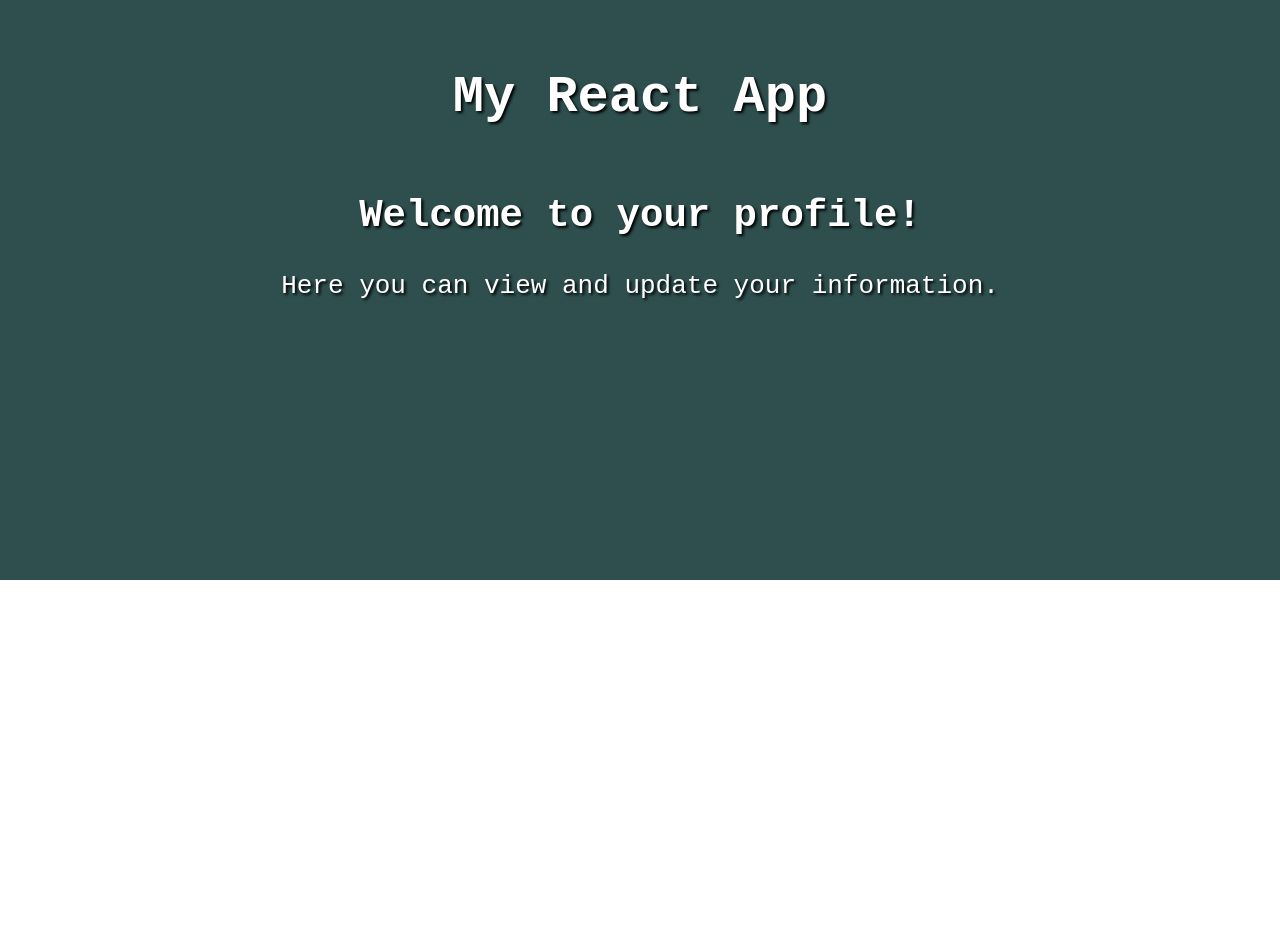
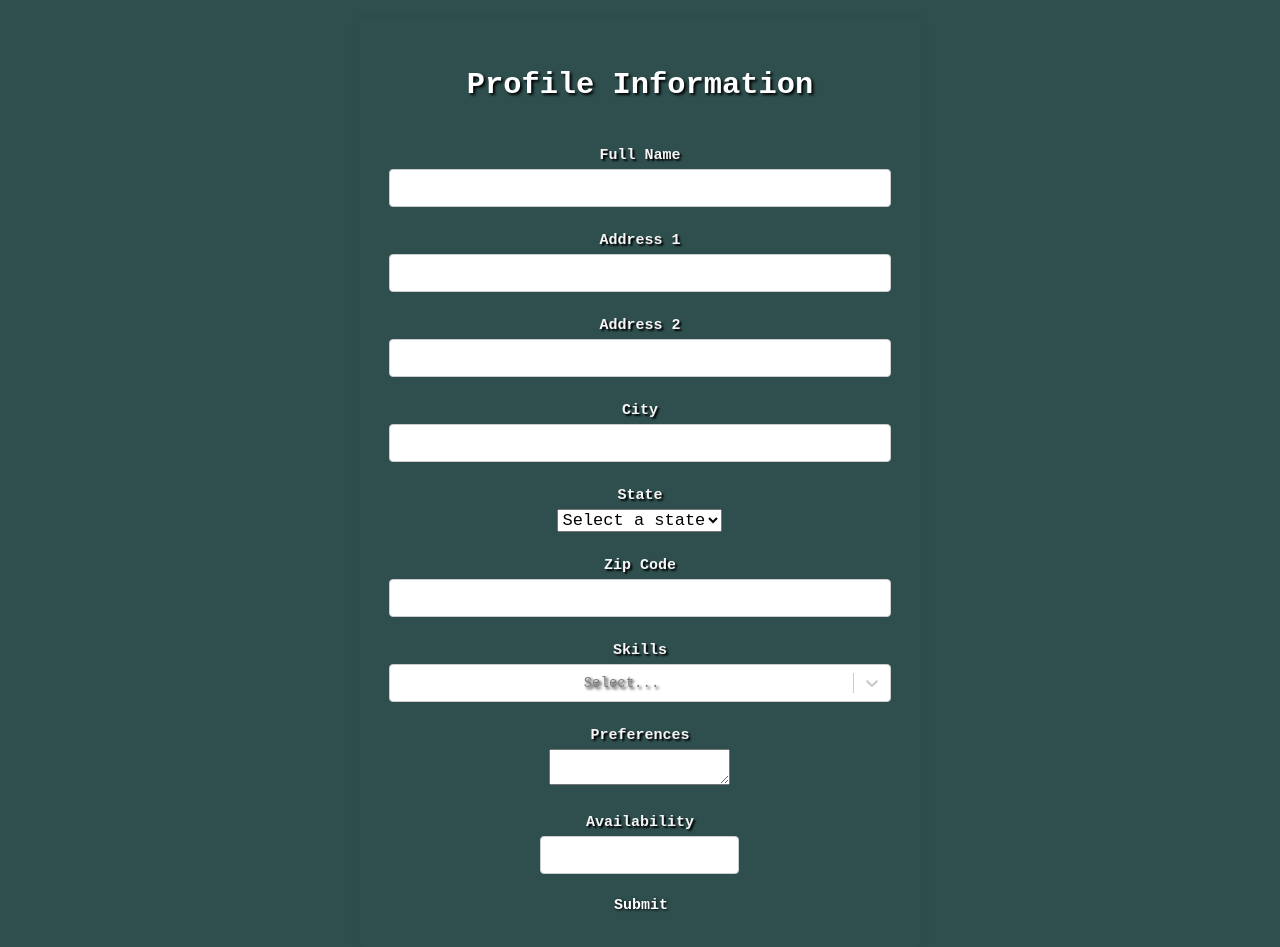
Before and after one commit to valjester/4353-Group16, a React (Create React App) app: page /profile in a window 1280 px wide. Shown: the part 220-1167 px from the top of the page. Before the commit the page ends 800 px from the top, so only its background shows below. Built offline with nearby package versions, Linux system fonts and the light colour scheme.

Commit message:
Added fields to Profile page, CSS styling

```diff
--- a/package.json
+++ b/package.json
@@ -7,9 +7,11 @@
     "@testing-library/react": "^13.4.0",
     "@testing-library/user-event": "^13.5.0",
     "react": "^18.3.1",
+    "react-datepicker": "^7.3.0",
     "react-dom": "^18.3.1",
     "react-router-dom": "^6.26.2",
     "react-scripts": "5.0.1",
+    "react-select": "^5.8.0",
     "web-vitals": "^2.1.4"
   },
   "scripts": {
--- a/src/App.css
+++ b/src/App.css
@@ -94,3 +94,51 @@ button {
 button:hover {
   background-color: #53857a;
 }
+
+.profile-container {
+  max-width: 600px;
+  margin: 0 auto;
+  padding: 20px;
+  border-radius: 8px;
+  box-shadow: 0 0 10px rgba(0, 0, 0, 0.1);
+}
+
+.form-profile {
+  width: 100%;
+  padding: 10px;
+  border-radius: 4px;
+  font-size: 14px;
+  font-family:'Courier New', Courier, monospace;
+  box-sizing: border-box;
+  transition: border-color 0.3s;
+}
+input:focus {
+  border-color: #53857a;
+  outline: none;
+}
+
+.form-profile label {
+  display: block;
+  margin-top: 5px;
+  margin-bottom: 5px;
+  color: whitesmoke;
+  font-weight: bold;
+  font-size: 15px;
+  font-family:'Courier New', Courier, monospace;
+}
+
+select {
+  font-family: 'Courier New', Courier, monospace;
+  color: #000;
+  font-size:17px;
+}
+
+.react-datepicker__day {
+  text-shadow: none;
+  font-family:'Courier New', Courier, monospace;
+}
+
+.react-datepicker__header {
+  text-shadow: none;
+  font-family:'Courier New', Courier, monospace;
+}
--- a/src/Login.js
+++ b/src/Login.js
@@ -16,7 +16,7 @@ function Login() {
         alert(`The email ${username} is already registered.`);
       } else {
         localStorage.setItem(username, JSON.stringify({ password }));
-        alert(`Registered as ${username}`);
+        alert(`Registered as ${username}. You may now log in.`);
       }
     } else {
       const user = JSON.parse(localStorage.getItem(username));
--- a/src/Profile.js
+++ b/src/Profile.js
@@ -1,10 +1,151 @@
-import React from 'react';
+import React, { useState } from 'react';
+import Select from 'react-select';
+import DatePicker from 'react-datepicker';
+import 'react-datepicker/dist/react-datepicker.css';
 
 function Profile() {
+
+  const stateSelection = [
+    {value:'AL', label:'Alabama'},
+    {value:'AK', label:'Alaska'}
+  ];
+
+  const skillSelection = [
+    {value:'skill1', label:'Skill 1'}
+  ];
+
+  const [fullName, setFullName] = useState('');
+  const [address1, setAddress1] = useState('');
+  const [address2, setAddress2] = useState('');
+  const [city, setCity] = useState('');
+  const [state, setState] = useState(null);
+  const [zipcode, setZipcode] = useState('');
+  const [skills, setSkills] = useState([]);
+  const [preferences, setPreferences] = useState('');
+  const [startDate, setStartDate] = useState(null);
+  const [endDate, setEndDate] = useState(null);
+
+  const handleSubmit = (e) => {
+    e.preventDefault();
+  };
+
   return (
     <div>
       <h2>Welcome to your profile!</h2>
-      <p>Here you can view and update your information.</p>
+
+      <div className="profile-container">
+        <h3>Profile Information</h3>
+        <form onSubmit={handleSubmit}>
+          <div className="form-profile">
+            <label>Full Name</label>
+            <input
+              type="text"
+              value={fullName}
+              onChange={(e) => setFullName(e.target.value)}
+              maxLength="50"
+              required
+            />
+          </div>
+
+          <div className="form-profile">
+            <label>Address 1</label>
+            <input
+              type="text"
+              value={address1}
+              onChange={(e) => setAddress1(e.target.value)}
+              maxLength="100"
+              required
+            />
+          </div>
+
+          <div className="form-profile">
+            <label>Address 2</label>
+            <input
+              type="text"
+              value={address2}
+              onChange={(e) => setAddress2(e.target.value)}
+              maxLength="100"
+            />
+          </div>
+
+          <div className="form-profile">
+            <label>City</label>
+            <input
+              type="text"
+              value={city}
+              onChange={(e) => setCity(e.target.value)}
+              maxLength="100"
+              required
+            />
+          </div>
+
+          <div className="form-profile">
+            <label>State</label>
+            <select
+              value={state}
+              onChange={(e) => setState(e.target.value)}
+              required
+            >
+              <option value="">Select a state</option>
+              {stateSelection.map((option) => (
+                <option key={option.value} value={option.value}>
+                  {option.label}
+                </option>
+              ))}
+            </select>
+          </div>
+
+          <div className="form-profile">
+            <label>Zip Code</label>
+            <input
+              type="text"
+              value={zipcode}
+              onChange={(e) => setZipcode(e.target.value)}
+              maxLength="9"
+              required
+            />
+          </div>
+
+          <div className="form-profile">
+            <label>Skills</label>
+            <Select
+              id="skills"
+              isMulti
+              value={skills}
+              onChange={(selectedOptions) => setSkills(selectedOptions)}
+              options={skillSelection}
+            />
+          </div>
+
+          <div className="form-profile">
+            <label>Preferences</label>
+            <textarea
+              id="preferences"
+              value={preferences}
+              onChange={(e) => setPreferences(e.target.value)}
+            />
+          </div>
+
+          <div className="form-profile">
+            <label>Availability</label>
+            <DatePicker
+              id="availability"
+              selectsRange
+              startDate={startDate}
+              endDate={endDate}
+              onChange={(dates) => {
+                const [start, end] = dates;
+                setStartDate(start);
+                setEndDate(end);
+              }}
+              dateFormat="MM/dd/yyyy"
+              isClearable
+            />
+          </div>
+
+          <button type="submit">Submit</button>
+        </form>
+      </div>
     </div>
   );
 }
```
Also changed, not shown: 1 other file (tests, documents, lock files or other folders).
